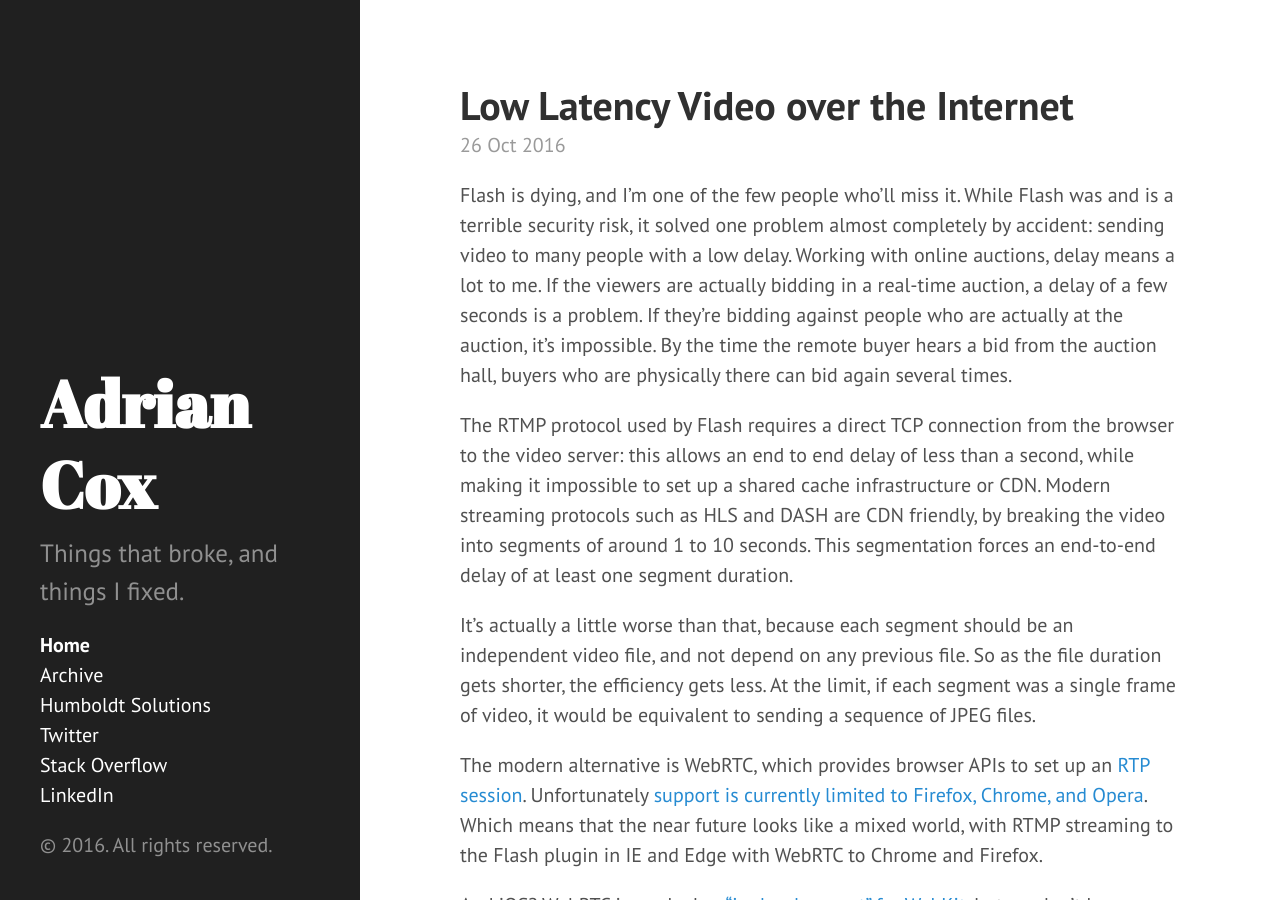
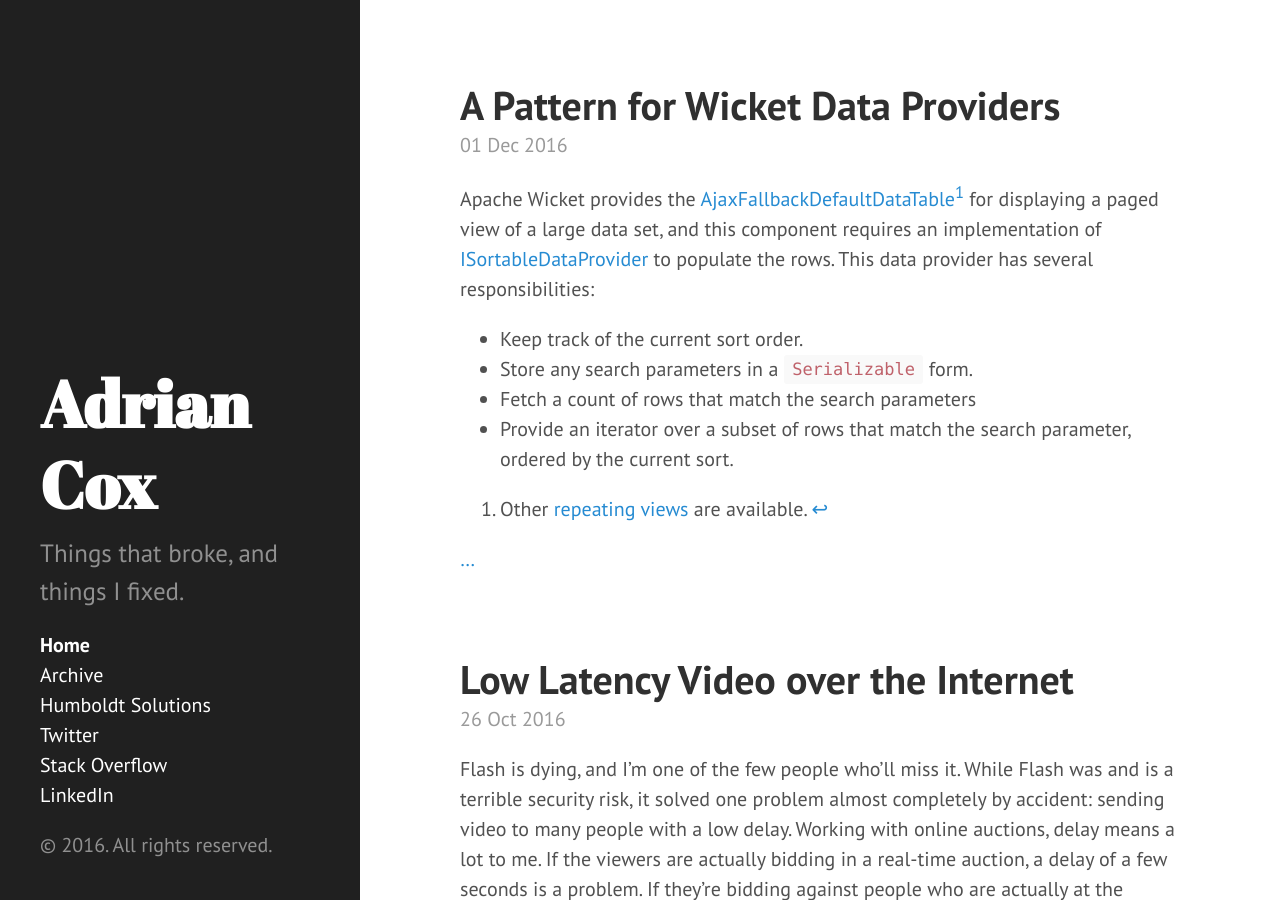
Before and after one commit to AdrianAtHumboldt/AdrianAtHumboldt.github.io, a Jekyll site: the page built from index.html, in a window 1280 px wide and 900 px high. Built offline with Jekyll 4.4.1, drawn with Linux system fonts in a browser that asks for light colours; the list of posts is cut into pages by our own code; some of the changed lines change nothing that is shown.

Commit message:
Post update: A Pattern for Wicket Data Providers

```diff
--- a/_posts/2016-12-01-pattern-for-wicket-data-providers.markdown
+++ b/_posts/2016-12-01-pattern-for-wicket-data-providers.markdown
@@ -1,19 +1,21 @@
 ---
-published: false
+published: true
 title: A Pattern for Wicket Data Providers
 layout: post
 tags: [java]
 ---
-Apache Wicket provides the [AjaxFallbackDefaultDataTable](https://ci.apache.org/projects/wicket/apidocs/8.x/org/apache/wicket/extensions/ajax/markup/html/repeater/data/table/AjaxFallbackDefaultDataTable.html) for displaying a paged view of a large data set, and this component requires an implementation of [ISortableDataProvider](https://ci.apache.org/projects/wicket/apidocs/8.x/org/apache/wicket/extensions/markup/html/repeater/data/table/ISortableDataProvider.html) to populate the rows. This data provider has several responsibilities:
+Apache Wicket provides the [AjaxFallbackDefaultDataTable](https://ci.apache.org/projects/wicket/apidocs/8.x/org/apache/wicket/extensions/ajax/markup/html/repeater/data/table/AjaxFallbackDefaultDataTable.html)[^1] for displaying a paged view of a large data set, and this component requires an implementation of [ISortableDataProvider](https://ci.apache.org/projects/wicket/apidocs/8.x/org/apache/wicket/extensions/markup/html/repeater/data/table/ISortableDataProvider.html) to populate the rows. This data provider has several responsibilities:
 
 * Keep track of the current sort order.
 * Store any search parameters in a `Serializable` form.
 * Fetch a count of rows that match the search parameters
 * Provide an iterator over a subset of rows that match the search parameter, ordered by the current sort.
 
+<!--more-->
+
 If you are satisfied with sorting on a single column at any time, the best approach is to extend the abstract class [SortableDataProvider](https://ci.apache.org/projects/wicket/apidocs/8.x/org/apache/wicket/extensions/markup/html/repeater/util/SortableDataProvider.html), which handles all the work involved in tracking the single sort property.
 
-As the data provider must be `Serializable`, it cannot reference the database directly,  but must find a database connection via some type of service locator. I've used [Wicket-Spring](https://ci.apache.org/projects/wicket/guide/8.x/single.html#_integrating_wicket_with_spring) to inject a repository object that provides interfaces that map closely to the `ISortableDataProvider` interface, and to leave all search and sorting logic to the repository. A single instance of the repository object can be shared between many data providers, so the search and sorting parameters have to be passed in with every request:
+As the data provider must be `Serializable`, it cannot reference the database directly,  but must find a database connection via some type of service locator. I've used [Wicket-Spring](https://ci.apache.org/projects/wicket/guide/8.x/single.html#_integrating_wicket_with_spring) to inject a repository object that handles all search and sorting logic. A single instance of the repository object can be shared between many data providers, so the search and sorting parameters have to be passed in with every request:
 
 {% highlight java %}
 @Component
@@ -33,7 +35,7 @@ public class ClientSearchBackend  {
 }
 {% endhighlight %}
 
-The data provider is then only responsible for passing parameters to the repository. Note that this particular data provider returns a `Serializable` summary object which can be stored directly in a model.  More complex return types might benefit from wrapping the data in a `LoadableDetachableModel`.
+The data provider is then only responsible for passing parameters to the repository. `ClientSearchParams` is a serializable bean class with get and set methods for each search field. Note that the `ClientData` returned from this data provider is `Serializable` and small, so can be stored directly in a model.  More complex return types might benefit from wrapping the data in a `LoadableDetachableModel`.
 
 {% highlight java %}
 public class ClientSearchProvider extends SortableDataProvider<ClientData, String> {
@@ -109,3 +111,5 @@ class ClientExtendedDataProvider : SortableDataProvider<ClientData, String>() {
     }
 }
 {% endhighlight %}
+
+[^1]: Other [repeating views](https://ci.apache.org/projects/wicket/guide/8.x/single.html#_displaying_multiple_items_with_repeaters) are available.
```
